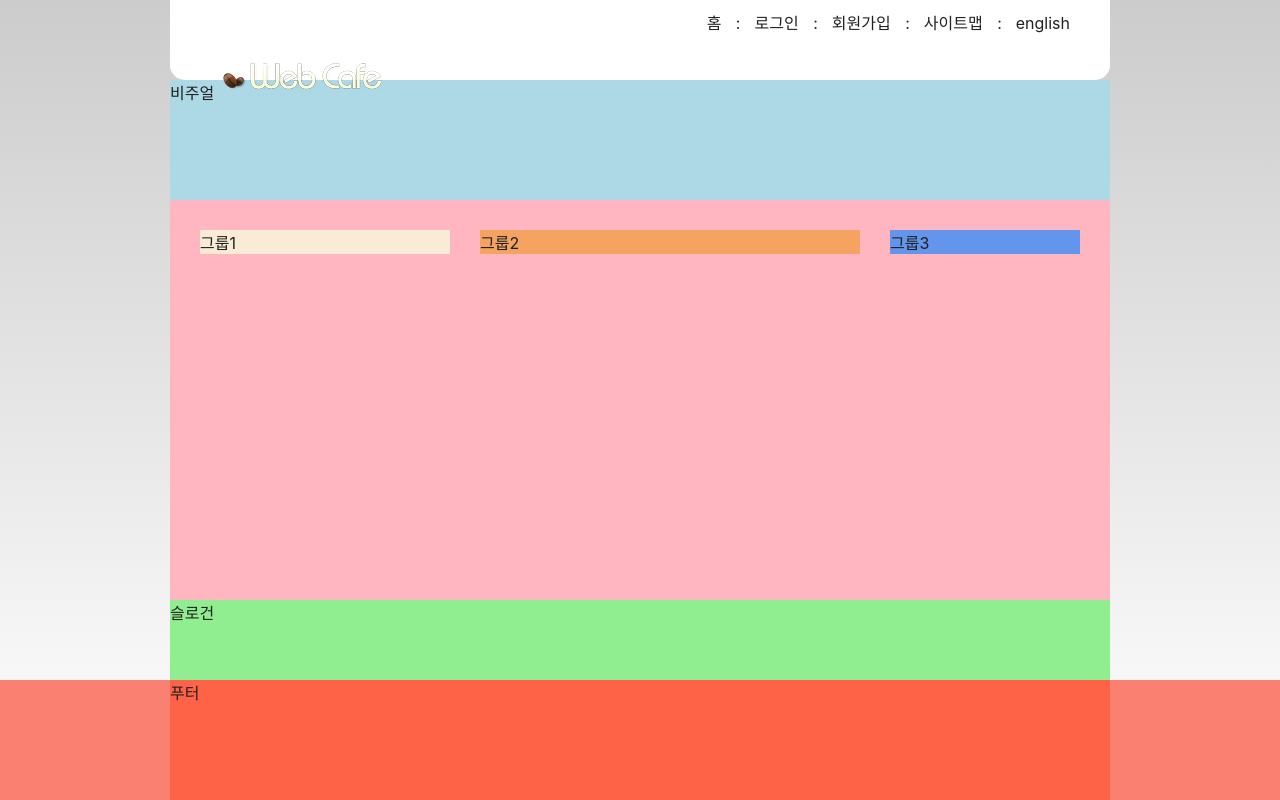
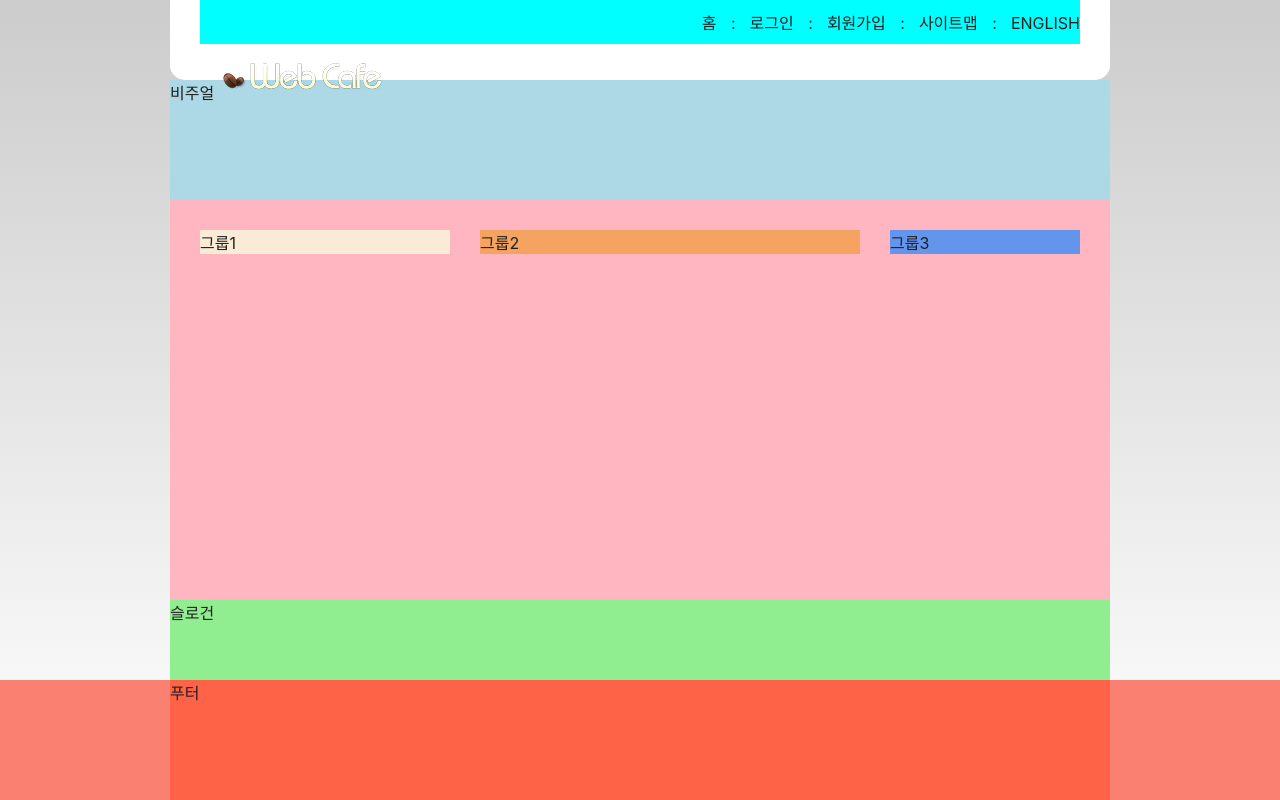
Before and after one commit to hardy-is-cat/test, a plain HTML site: page index.html in a window 1280 px wide. Drawn offline with Linux system fonts and the light colour scheme; a web font is replaced by a local one.

Commit message:
member의 마지막요소 padding-right 제거

```diff
--- a/styles/style.css
+++ b/styles/style.css
@@ -44,7 +44,7 @@ body {
 /* 텍스트 링크 모음 */
 .member {
   padding: 4px 0;
-  /* background-color: aqua; */
+  background-color: aqua;
   text-align: right;
 }
 
@@ -56,6 +56,12 @@ body {
   display: inherit;
   /* background-color: coral; */
   padding: 6px 10px;
+  text-transform: uppercase;
+}
+
+/* 마지막 li에 포함된 a를 선택해 padding-right : 0 */
+.member li:last-child a {
+  padding-right: 0;
 }
 
 .divider {
```
